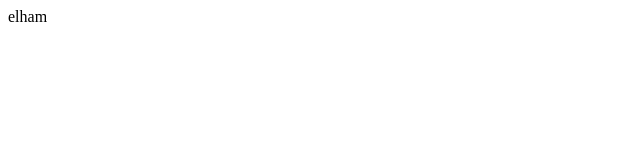
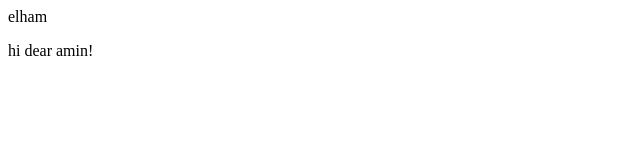
Before and after one commit to Elham-Rahmani/demo-repo, a plain HTML site: page index.html in a window 1280 px wide. Shown: the full height of the page, 0-640 px from the left. Drawn offline with Linux system fonts and the light colour scheme.

Commit message:
I added amin

```diff
--- a/index.html
+++ b/index.html
@@ -1 +1,2 @@
 <div>elham</div>
+<p>hi dear amin!</p>
```
